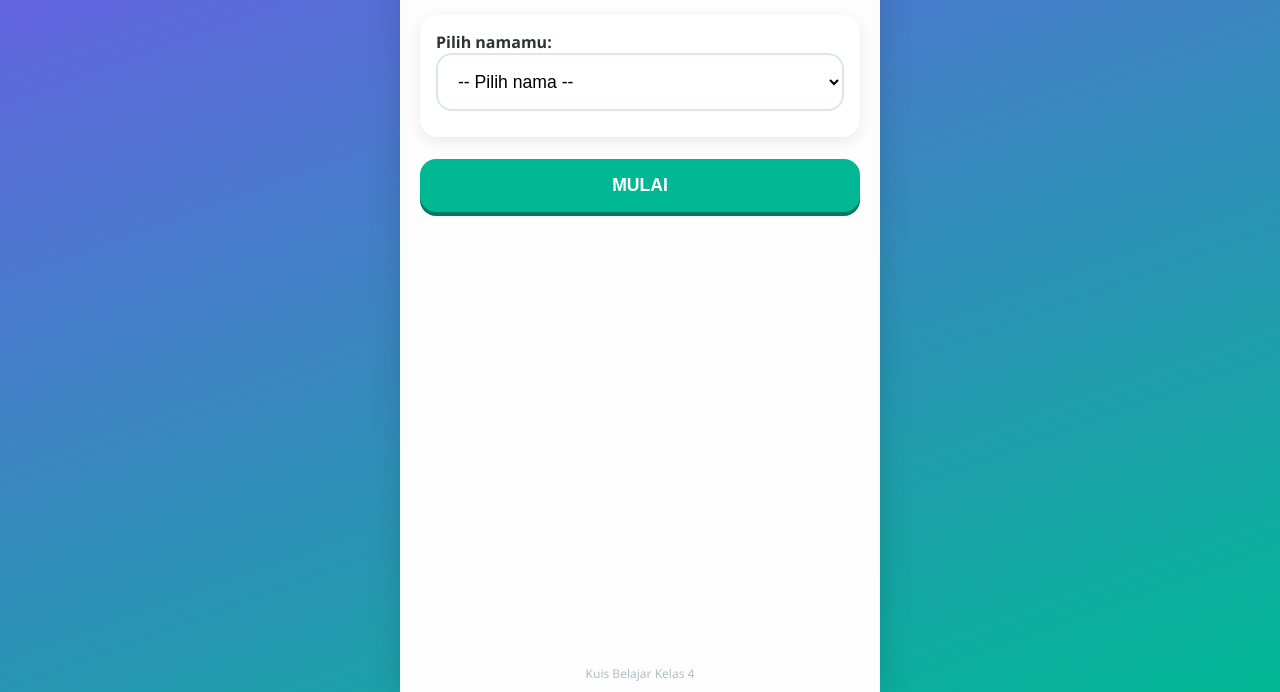
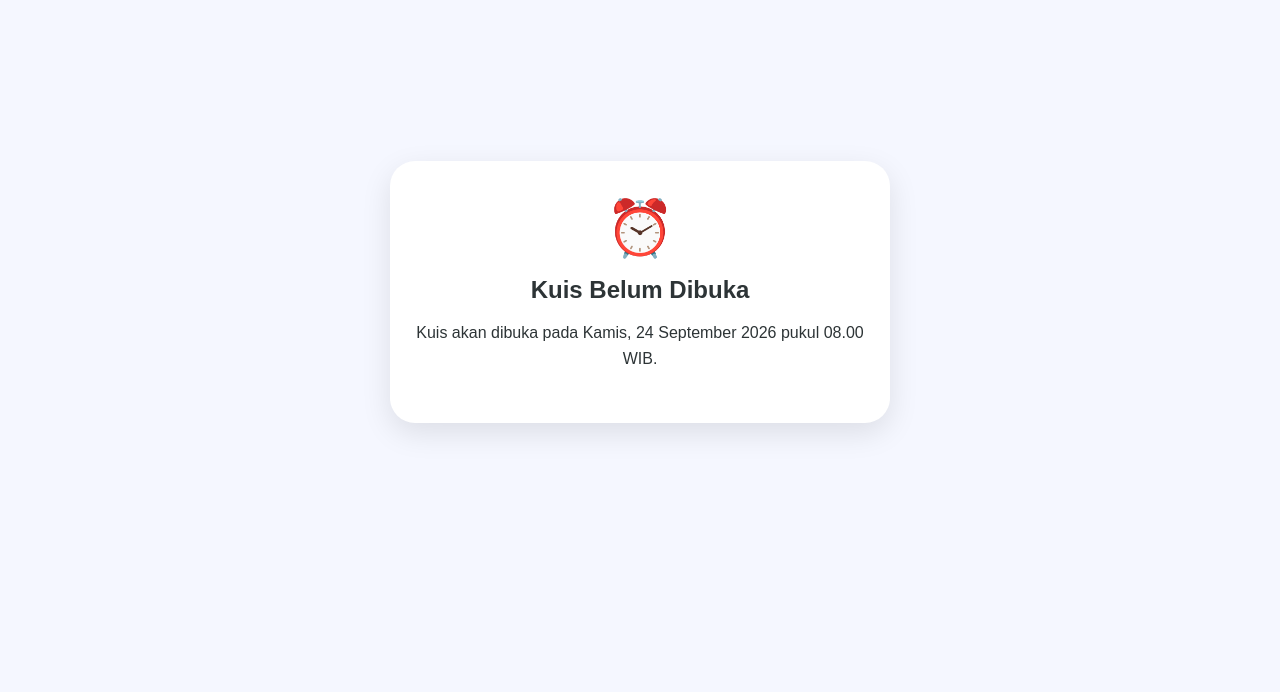
Before and after one commit to lisdianiherliana808-ui/kuis-daring-kelas-4, a plain HTML site: page index.html in a window 1280 px wide. Shown: the part 108-800 px from the top of the page. Drawn offline with Linux system fonts and the light colour scheme.

Commit message:
Update index.html

```diff
--- a/index.html
+++ b/index.html
@@ -266,5 +266,51 @@ document.getElementById('btnCobaLagi').addEventListener('click', () => {
 /* Catat saat siswa membuka aplikasi (jika sedang di tengah kuis dan reload halaman) */
 window.addEventListener('beforeunload', () => { if (docId) catatAktivitas(); });
 </script>
+<script>
+(function () {
+  const mulai = new Date('2026-09-24T08:00:00+07:00').getTime();
+  const selesai = new Date('2026-09-24T23:59:59+07:00').getTime();
+  const sekarang = Date.now();
+
+  if (sekarang < mulai || sekarang > selesai) {
+    document.body.innerHTML = `
+      <div style="
+        min-height:100vh;
+        display:flex;
+        align-items:center;
+        justify-content:center;
+        text-align:center;
+        padding:30px;
+        font-family:Arial,sans-serif;
+        background:#f5f7ff;
+      ">
+        <div style="
+          background:white;
+          padding:35px 25px;
+          border-radius:25px;
+          max-width:500px;
+          box-shadow:0 10px 30px rgba(0,0,0,.1);
+        ">
+          <div style="font-size:55px;">
+            ${sekarang < mulai ? '⏰' : '🔒'}
+          </div>
+
+          <h2 style="margin:15px 0 10px;">
+            ${sekarang < mulai ? 'Kuis Belum Dibuka' : 'Kuis Sudah Ditutup'}
+          </h2>
+
+          <p style="font-size:16px;line-height:1.6;">
+            ${
+              sekarang < mulai
+                ? 'Kuis akan dibuka pada Kamis, 24 September 2026 pukul 08.00 WIB.'
+                : 'Waktu pengerjaan kuis sudah berakhir. Terima kasih sudah mengikuti kuis.'
+            }
+          </p>
+        </div>
+      </div>
+    `;
+  }
+})();
+</script>
 </body>
 </html>
```
